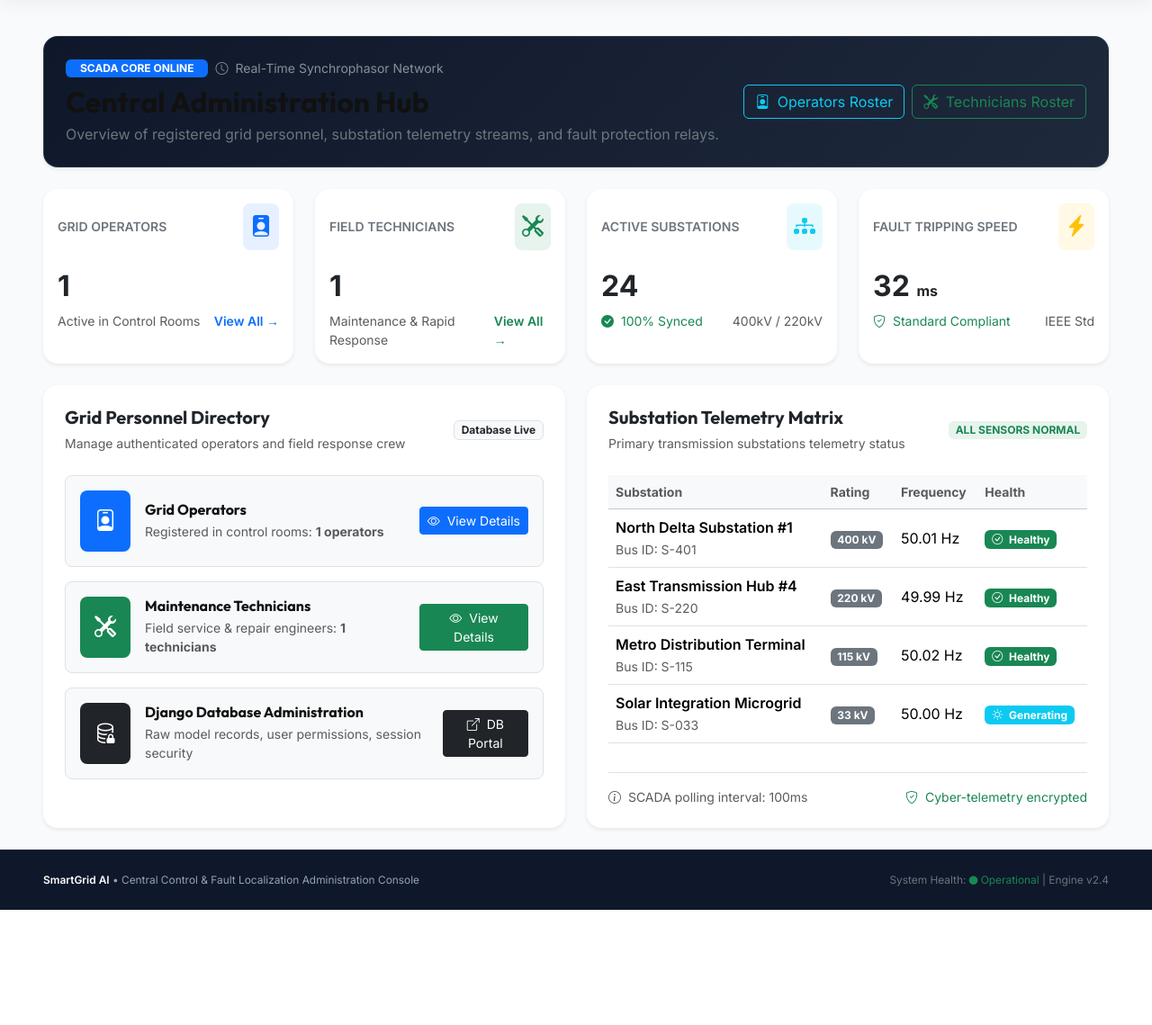
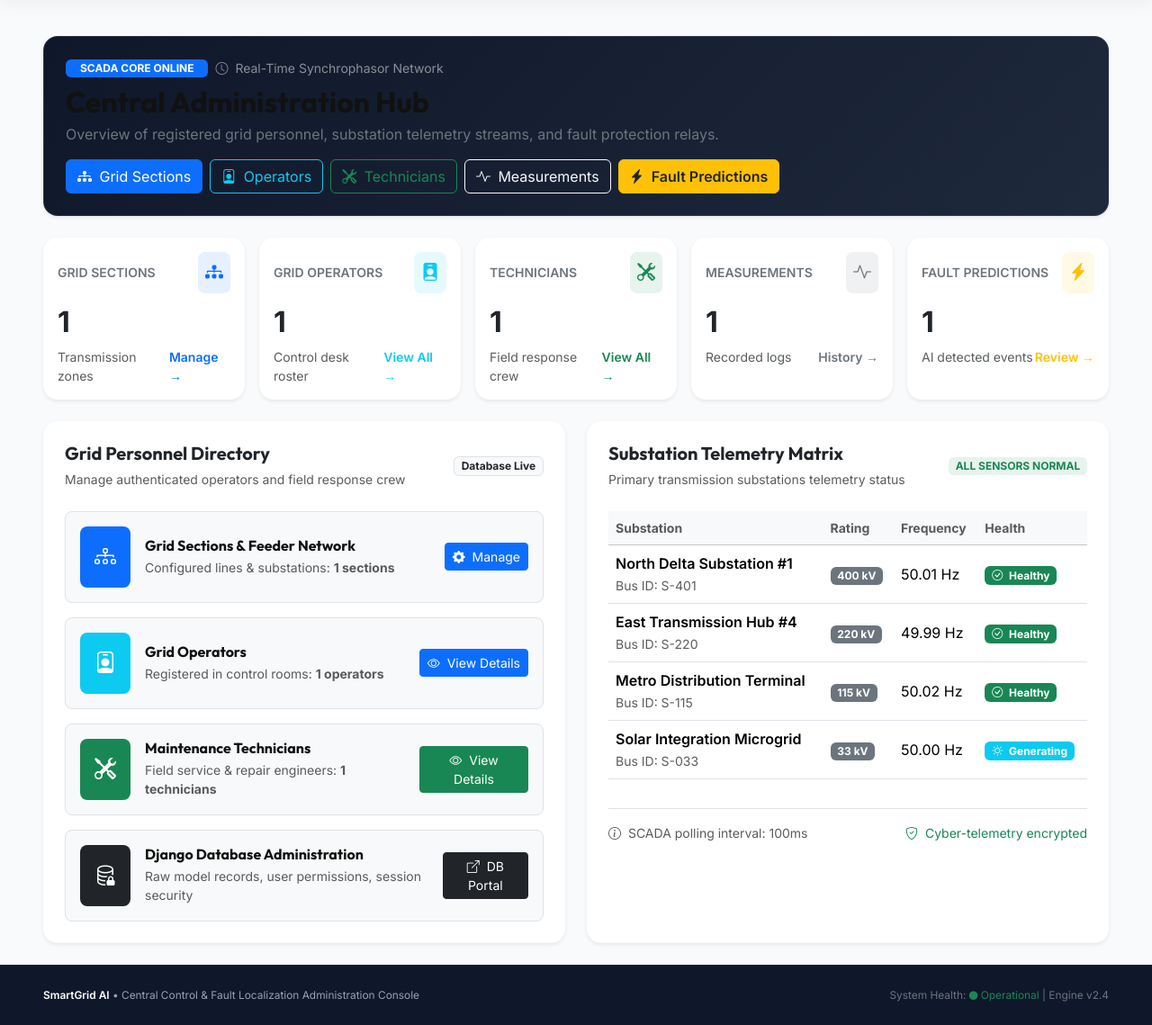
Before and after one commit to VishnuSuresh0204/Smart-Grid-Fault-Detection-System, a Django app: template templates/ADMIN/home.html in a window 1280 px wide. Shown: the part 142-1281 px from the top of the page at 90% size. Before the commit the page ends 1153 px from the top, so only its background shows below. Run offline with Django 5.2, Linux system fonts and the light colour scheme; the template is opened without the code that fills it: most values are stand-ins (such as "Sample title", 1, 10 or a date in 2020); some libraries are stand-ins or nearby versions.

Commit message:
Update templates/ADMIN/home.html

```diff
--- a/templates/ADMIN/home.html
+++ b/templates/ADMIN/home.html
@@ -16,12 +16,21 @@
           <h2 class="fw-bold mb-1">Central Administration Hub</h2>
           <p class="text-secondary mb-0">Overview of registered grid personnel, substation telemetry streams, and fault protection relays.</p>
         </div>
-        <div class="d-flex gap-2">
+        <div class="d-flex flex-wrap gap-2">
+          <a href="/manage_grid_sections" class="btn btn-primary">
+            <i class="bi bi-diagram-3-fill me-1"></i> Grid Sections
+          </a>
           <a href="/view_operators" class="btn btn-outline-info">
-            <i class="bi bi-person-badge me-1"></i> Operators Roster
+            <i class="bi bi-person-badge me-1"></i> Operators
           </a>
           <a href="/view_technicians" class="btn btn-outline-success">
-            <i class="bi bi-tools me-1"></i> Technicians Roster
+            <i class="bi bi-tools me-1"></i> Technicians
+          </a>
+          <a href="/measurement_history" class="btn btn-outline-light">
+            <i class="bi bi-activity me-1"></i> Measurements
+          </a>
+          <a href="/prediction_history" class="btn btn-warning text-dark fw-semibold">
+            <i class="bi bi-lightning-charge-fill me-1"></i> Fault Predictions
           </a>
         </div>
       </div>
@@ -30,67 +39,83 @@
 </div>
 
 <!-- Metrics Row -->
-<div class="row g-4 mb-4">
-  <div class="col-sm-6 col-xl-3" data-aos="fade-up" data-aos-delay="100">
+<div class="row g-3 mb-4">
+  <div class="col-sm-6 col-xl" data-aos="fade-up" data-aos-delay="100">
     <div class="card border-0 shadow-sm rounded-4 h-100 p-3">
-      <div class="d-flex align-items-center justify-content-between mb-3">
+      <div class="d-flex align-items-center justify-content-between mb-2">
+        <span class="text-secondary small fw-semibold text-uppercase">Grid Sections</span>
+        <div class="p-2 rounded-3 bg-primary bg-opacity-10 text-primary">
+          <i class="bi bi-diagram-3-fill fs-5"></i>
+        </div>
+      </div>
+      <div class="fs-2 fw-bold text-dark mb-1">{{ total_grid_sections }}</div>
+      <div class="d-flex justify-content-between align-items-center">
+        <span class="small text-muted">Transmission zones</span>
+        <a href="/manage_grid_sections" class="small text-primary fw-semibold text-decoration-none">Manage &rarr;</a>
+      </div>
+    </div>
+  </div>
+
+  <div class="col-sm-6 col-xl" data-aos="fade-up" data-aos-delay="150">
+    <div class="card border-0 shadow-sm rounded-4 h-100 p-3">
+      <div class="d-flex align-items-center justify-content-between mb-2">
         <span class="text-secondary small fw-semibold text-uppercase">Grid Operators</span>
-        <div class="p-2 rounded-3 bg-primary bg-opacity-10 text-primary">
-          <i class="bi bi-person-badge-fill fs-4"></i>
+        <div class="p-2 rounded-3 bg-info bg-opacity-10 text-info">
+          <i class="bi bi-person-badge-fill fs-5"></i>
         </div>
       </div>
       <div class="fs-2 fw-bold text-dark mb-1">{{ total_operators }}</div>
       <div class="d-flex justify-content-between align-items-center">
-        <span class="small text-muted">Active in Control Rooms</span>
-        <a href="/view_operators" class="small text-primary fw-semibold text-decoration-none">View All &rarr;</a>
+        <span class="small text-muted">Control desk roster</span>
+        <a href="/view_operators" class="small text-info fw-semibold text-decoration-none">View All &rarr;</a>
       </div>
     </div>
   </div>
 
-  <div class="col-sm-6 col-xl-3" data-aos="fade-up" data-aos-delay="200">
+  <div class="col-sm-6 col-xl" data-aos="fade-up" data-aos-delay="200">
     <div class="card border-0 shadow-sm rounded-4 h-100 p-3">
-      <div class="d-flex align-items-center justify-content-between mb-3">
-        <span class="text-secondary small fw-semibold text-uppercase">Field Technicians</span>
+      <div class="d-flex align-items-center justify-content-between mb-2">
+        <span class="text-secondary small fw-semibold text-uppercase">Technicians</span>
         <div class="p-2 rounded-3 bg-success bg-opacity-10 text-success">
-          <i class="bi bi-tools fs-4"></i>
+          <i class="bi bi-tools fs-5"></i>
         </div>
       </div>
       <div class="fs-2 fw-bold text-dark mb-1">{{ total_technicians }}</div>
       <div class="d-flex justify-content-between align-items-center">
-        <span class="small text-muted">Maintenance & Rapid Response</span>
+        <span class="small text-muted">Field response crew</span>
         <a href="/view_technicians" class="small text-success fw-semibold text-decoration-none">View All &rarr;</a>
       </div>
     </div>
   </div>
 
-  <div class="col-sm-6 col-xl-3" data-aos="fade-up" data-aos-delay="300">
+  <div class="col-sm-6 col-xl" data-aos="fade-up" data-aos-delay="250">
     <div class="card border-0 shadow-sm rounded-4 h-100 p-3">
-      <div class="d-flex align-items-center justify-content-between mb-3">
-        <span class="text-secondary small fw-semibold text-uppercase">Active Substations</span>
-        <div class="p-2 rounded-3 bg-info bg-opacity-10 text-info">
-          <i class="bi bi-diagram-3-fill fs-4"></i>
+      <div class="d-flex align-items-center justify-content-between mb-2">
+        <span class="text-secondary small fw-semibold text-uppercase">Measurements</span>
+        <div class="p-2 rounded-3 bg-secondary bg-opacity-10 text-secondary">
+          <i class="bi bi-activity fs-5"></i>
         </div>
       </div>
-      <div class="fs-2 fw-bold text-dark mb-1">24</div>
+      <div class="fs-2 fw-bold text-dark mb-1">{{ total_measurements }}</div>
       <div class="d-flex justify-content-between align-items-center">
-        <span class="small text-success"><i class="bi bi-check-circle-fill me-1"></i> 100% Synced</span>
-        <span class="small text-muted">400kV / 220kV</span>
+        <span class="small text-muted">Recorded logs</span>
+        <a href="/measurement_history" class="small text-secondary fw-semibold text-decoration-none">History &rarr;</a>
       </div>
     </div>
   </div>
 
-  <div class="col-sm-6 col-xl-3" data-aos="fade-up" data-aos-delay="400">
+  <div class="col-sm-6 col-xl" data-aos="fade-up" data-aos-delay="300">
     <div class="card border-0 shadow-sm rounded-4 h-100 p-3">
-      <div class="d-flex align-items-center justify-content-between mb-3">
-        <span class="text-secondary small fw-semibold text-uppercase">Fault Tripping Speed</span>
+      <div class="d-flex align-items-center justify-content-between mb-2">
+        <span class="text-secondary small fw-semibold text-uppercase">Fault Predictions</span>
         <div class="p-2 rounded-3 bg-warning bg-opacity-10 text-warning">
-          <i class="bi bi-lightning-charge-fill fs-4"></i>
+          <i class="bi bi-lightning-charge-fill fs-5"></i>
         </div>
       </div>
-      <div class="fs-2 fw-bold text-dark mb-1">32 <small class="fs-6">ms</small></div>
+      <div class="fs-2 fw-bold text-dark mb-1">{{ total_predictions }}</div>
       <div class="d-flex justify-content-between align-items-center">
-        <span class="small text-success"><i class="bi bi-shield-check me-1"></i> Standard Compliant</span>
-        <span class="small text-muted">IEEE Std</span>
+        <span class="small text-muted">AI detected events</span>
+        <a href="/prediction_history" class="small text-warning fw-semibold text-decoration-none">Review &rarr;</a>
       </div>
     </div>
   </div>
@@ -112,6 +137,21 @@
       <div class="p-3 mb-3 rounded-3 border bg-light d-flex align-items-center justify-content-between">
         <div class="d-flex align-items-center gap-3">
           <div class="p-3 bg-primary text-white rounded-3">
+            <i class="bi bi-diagram-3 fs-4"></i>
+          </div>
+          <div>
+            <h6 class="fw-bold mb-1">Grid Sections & Feeder Network</h6>
+            <div class="small text-muted">Configured lines & substations: <strong>{{ total_grid_sections }} sections</strong></div>
+          </div>
+        </div>
+        <a href="/manage_grid_sections" class="btn btn-sm btn-primary">
+          <i class="bi bi-gear-fill me-1"></i> Manage
+        </a>
+      </div>
+
+      <div class="p-3 mb-3 rounded-3 border bg-light d-flex align-items-center justify-content-between">
+        <div class="d-flex align-items-center gap-3">
+          <div class="p-3 bg-info text-white rounded-3">
             <i class="bi bi-person-badge fs-4"></i>
           </div>
           <div>
```
